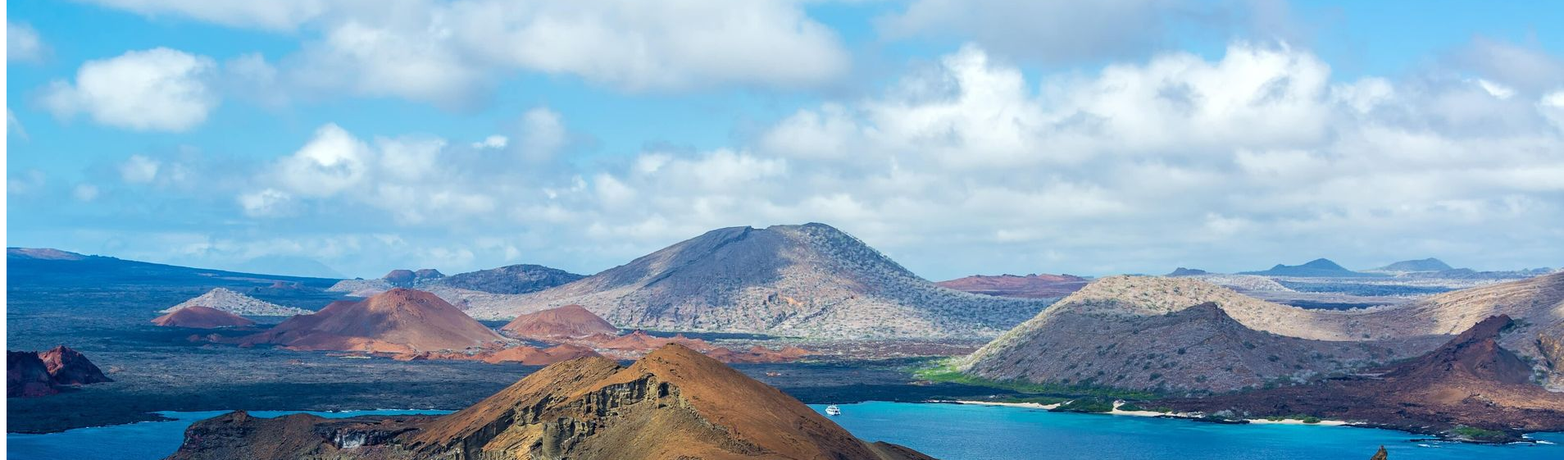
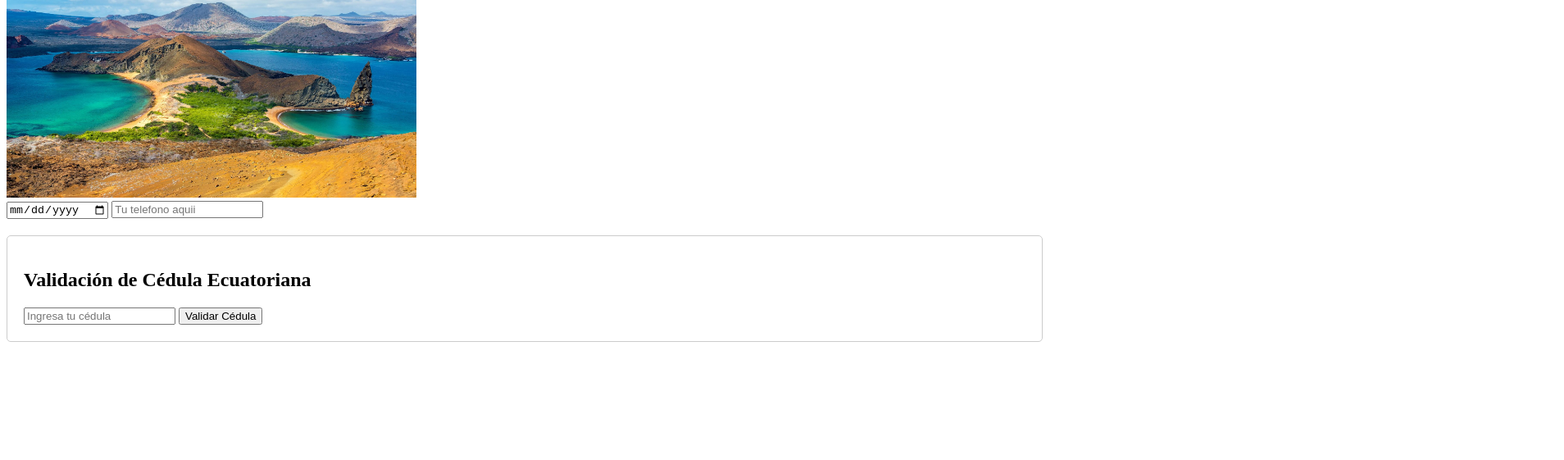
Before and after one commit to DFG02/GitBiografia, a plain HTML site: page index.html in a window 1280 px wide. Shown: the part 756-1317 px from the top of the page at 82% size, 1908 px wide, since content can reach past the window. After the commit the page ends 1181 px from the top, so only its background shows below. Drawn offline with Linux system fonts and the light colour scheme.

Commit message:
CommitFinalSem2

```diff
--- a/index.html
+++ b/index.html
@@ -1,12 +1,26 @@
 <!DOCTYPE html>
 <html lang="en">
-
 <head>
     <meta charset="UTF-8">
     <meta name="viewport" content="width=device-width, initial-scale=1.0">
     <title>BiografÍa Git</title>
+    <style>
+        .error {
+            color: red;
+            margin-top: 5px;
+        }
+        .exitoo {
+            color: green;
+            margin-top: 5px;
+        }
+        .validacion-container {
+            margin-top: 20px;
+            padding: 20px;
+            border: 1px solid #ccc;
+            border-radius: 5px;
+        }
+    </style>
 </head>
-
 <body>
     <h3>Daniel Fernández Guerrero Adrián</h3>
     <h2>Formación:</h2>
@@ -43,8 +57,76 @@
         <li>Viajar, Explorar</li>
     </ul>
     <h1>Imagen Relevante: Galapagos</h1>
-    <img src="Galapagos.jpg" alt="Galapagos">
+    <img width=500px src="Galapagos.jpg" alt="Galapagos">
+    <br>
+    <input type="date" name="" id="">
+    <input type="number" name="" id="" placeholder="Tu telefono aquii">
 
+    <div class="validacion-container">
+        <h2>Validación de Cédula Ecuatoriana</h2>
+        <input type="text" id="cedula" maxlength="10" placeholder="Ingresa tu cédula">
+        <button onclick="validarCedula()">Validar Cédula</button>
+        <div id="resultado"></div>
+    </div>
+
+    <script>
+        function validarCedula() {
+            const cedula = document.getElementById('cedula').value;
+            let resultado = document.getElementById('resultado');
+
+            // Verificar longitud
+            if (cedula.length !== 10) {
+                resultado.innerHTML = '<p class="error">La cédula debe tener 10 dígitos</p>';
+                return false;
+            }
+
+            // Verificar que todos sean números
+            if (!/^\d+$/.test(cedula)) {
+                resultado.innerHTML = '<p class="error">La cédula solo debe contener números</p>';
+                return false;
+            }
+
+            // Verificar provincia (dos primeros dígitos)
+            const provincia = parseInt(cedula.substring(0, 2));
+            if (provincia < 1 || provincia > 24) {
+                resultado.innerHTML = '<p class="error">El código de provincia no es válido</p>';
+                return false;
+            }
+
+            // Verificar tercer dígito
+            const tercerDigito = parseInt(cedula.charAt(2));
+            if (tercerDigito >= 6) {
+                resultado.innerHTML = '<p class="error">El tercer dígito debe ser menor a 6</p>';
+                return false;
+            }
+
+            // Algoritmo de validación
+            const coeficientes = [2, 1, 2, 1, 2, 1, 2, 1, 2];
+            let suma = 0;
+
+            // Calcular suma según algoritmo
+            for (let i = 0; i < 9; i++) {
+                let valor = parseInt(cedula.charAt(i)) * coeficientes[i];
+                if (valor > 9) {
+                    valor -= 9;
+                }
+                suma += valor;
+            }
+
+            // Calcular dígito verificador
+            const digitoVerificador = parseInt(cedula.charAt(9));
+            const total = suma % 10;
+            const digitoCalculado = total === 0 ? 0 : 10 - total;
+
+            // Verificar resultado
+            if (digitoCalculado === digitoVerificador) {
+                resultado.innerHTML = '<p class="exitoo">¡Cédula ecuatoriana válida!</p>';
+                return true;
+            } else {
+                resultado.innerHTML = '<p class="error">Cédula no válida</p>';
+                return false;
+            }
+        }
+    </script>
 </body>
-
 </html>
```
